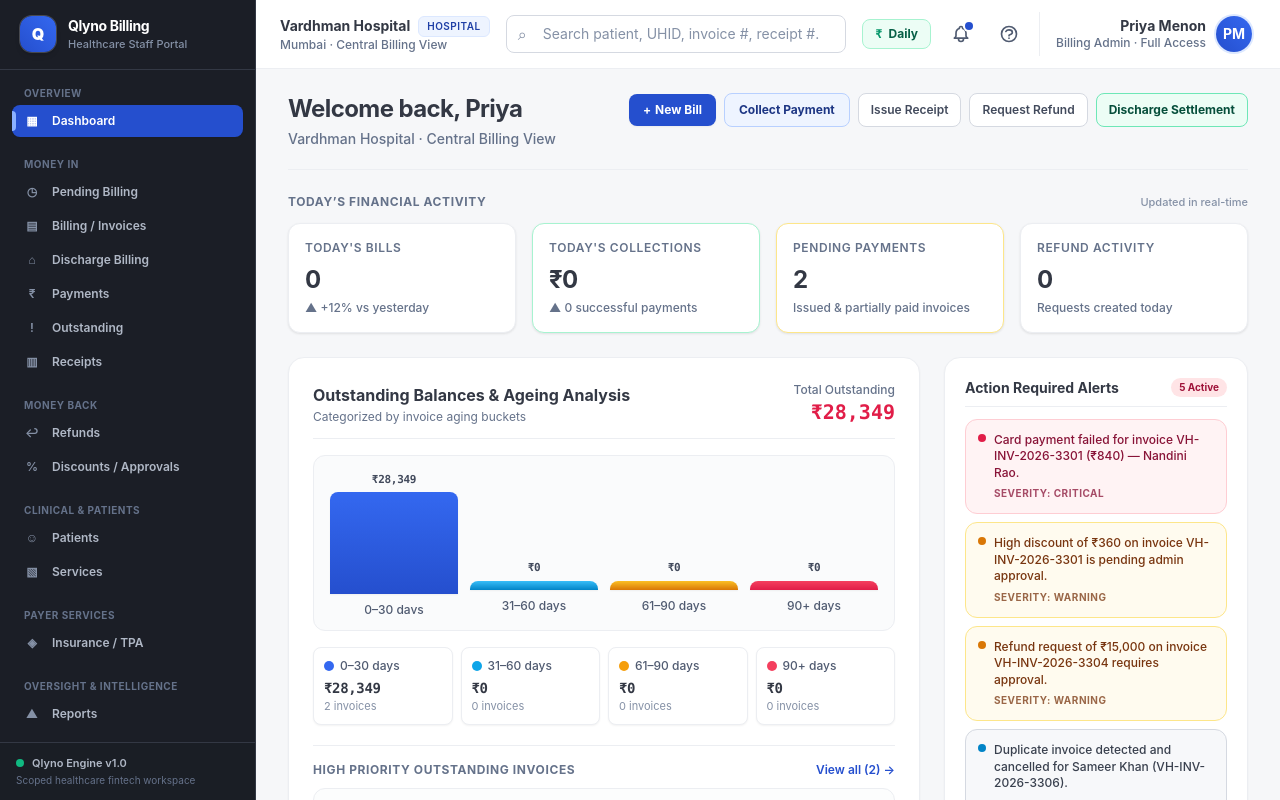
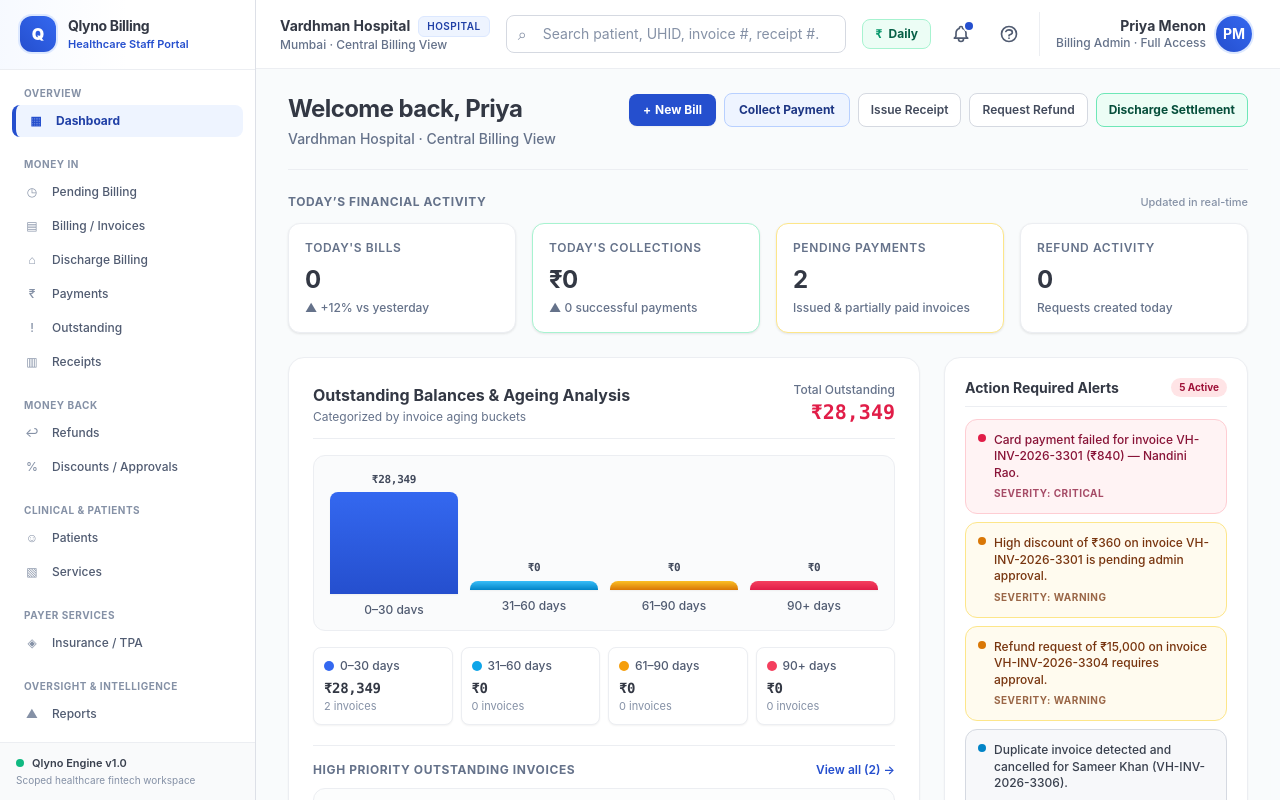
Before and after one commit to vortexdevelopment1/QLYNO, a Next.js app: page /dashboard in a window 1280 px wide. Shown: the top 800 px of the page. Built offline with nearby package versions, Linux system fonts and the light colour scheme.

Commit message:
theme changes dark to lighter version

```diff
--- a/components/dashboard/AgeingBarChart.tsx
+++ b/components/dashboard/AgeingBarChart.tsx
@@ -67,10 +67,10 @@ export function AgeingBarChart({ invoices }: AgeingBarChartProps) {
           return (
             <div key={bucket.key} className="group relative flex h-full flex-1 flex-col items-center justify-end">
               {/* Tooltip on hover */}
-              <div className="pointer-events-none absolute -top-12 z-20 hidden flex-col items-center whitespace-nowrap rounded-lg bg-ink-900 px-2.5 py-1.5 text-xs text-white shadow-xl transition-all group-hover:flex">
+              <div className="pointer-events-none absolute -top-12 z-20 hidden flex-col items-center whitespace-nowrap rounded-lg border border-ink-200 bg-white px-2.5 py-1.5 text-xs text-ink-900 shadow-xl transition-all group-hover:flex">
                 <span className="font-semibold">{bucket.label}</span>
                 <span>{formatINR(bucket.amount)} ({bucket.count} inv · {percentOfTotal}%)</span>
-                <div className="absolute -bottom-1 h-2 w-2 rotate-45 bg-ink-900" />
+                <div className="absolute -bottom-1 h-2 w-2 rotate-45 border-b border-r border-ink-200 bg-white" />
               </div>
 
               {/* Amount label above bar */}
--- a/components/layout/AppShell.tsx
+++ b/components/layout/AppShell.tsx
@@ -8,7 +8,7 @@ export function AppShell({ children }: { children: React.ReactNode }) {
   const [mobileOpen, setMobileOpen] = useState(false);
 
   return (
-    <div className="flex min-h-screen bg-ink-50">
+    <div className="flex min-h-screen bg-slate-50/80">
       <Sidebar mobileOpen={mobileOpen} onCloseMobile={() => setMobileOpen(false)} />
       <div className="flex min-w-0 flex-1 flex-col">
         <Header onOpenMobileNav={() => setMobileOpen(true)} />
--- a/components/layout/Sidebar.tsx
+++ b/components/layout/Sidebar.tsx
@@ -79,15 +79,15 @@ export function Sidebar({ mobileOpen, onCloseMobile }: { mobileOpen: boolean; on
   ];
 
   const content = (
-    <nav aria-label="Primary" className="flex min-h-full flex-col bg-ink-950 text-ink-100">
+    <nav aria-label="Primary" className="flex min-h-full flex-col bg-white text-ink-800">
       {/* Brand Shell Header */}
-      <div className="flex items-center gap-3 px-5 py-4 border-b border-ink-900 bg-ink-950">
-        <div className="flex h-9 w-9 items-center justify-center rounded-xl bg-gradient-to-tr from-brand-600 to-brand-500 text-base font-black text-white shadow-md ring-1 ring-white/20">
+      <div className="flex items-center gap-3 px-5 py-4 border-b border-ink-100 bg-gradient-to-r from-brand-50/50 via-white to-white">
+        <div className="flex h-9 w-9 items-center justify-center rounded-xl bg-gradient-to-tr from-brand-600 to-brand-500 text-base font-black text-white shadow-sm ring-2 ring-brand-100">
           Q
         </div>
         <div>
-          <p className="text-sm font-bold text-white tracking-tight">Qlyno Billing</p>
-          <p className="text-[11px] font-medium text-ink-400">Healthcare Staff Portal</p>
+          <p className="text-sm font-bold text-ink-900 tracking-tight">Qlyno Billing</p>
+          <p className="text-[11px] font-semibold text-brand-600">Healthcare Staff Portal</p>
         </div>
       </div>
 
@@ -99,7 +99,7 @@ export function Sidebar({ mobileOpen, onCloseMobile }: { mobileOpen: boolean; on
 
           return (
             <div key={group.title} className="space-y-1">
-              <p className="px-3 text-[10px] font-bold uppercase tracking-wider text-ink-500">
+              <p className="px-3 text-[10px] font-bold uppercase tracking-wider text-ink-400">
                 {group.title}
               </p>
               <ul className="space-y-0.5">
@@ -112,19 +112,16 @@ export function Sidebar({ mobileOpen, onCloseMobile }: { mobileOpen: boolean; on
                         onClick={onCloseMobile}
                         aria-current={active ? "page" : undefined}
                         className={classNames(
-                          "group relative flex items-center gap-3 rounded-lg px-3 py-2 text-xs font-semibold transition-all duration-150 focus-visible:outline-none focus-visible:ring-2 focus-visible:ring-brand-400",
+                          "group relative flex items-center gap-3 rounded-lg px-3 py-2 text-xs transition-all duration-150 focus-visible:outline-none focus-visible:ring-2 focus-visible:ring-brand-400",
                           active
-                            ? "bg-brand-600 text-white shadow-sm font-bold"
-                            : "text-ink-300 hover:bg-ink-900/80 hover:text-white"
+                            ? "bg-brand-50 text-brand-700 font-bold border-l-4 border-brand-600 shadow-2xs"
+                            : "text-ink-600 font-medium hover:bg-brand-50/60 hover:text-brand-700"
                         )}
                       >
-                        {active && (
-                          <span className="absolute left-0 top-1.5 bottom-1.5 w-1 rounded-r bg-brand-300" />
-                        )}
                         <span
                           className={classNames(
                             "w-4 text-center text-xs transition-colors",
-                            active ? "text-white font-bold" : "text-ink-400 group-hover:text-ink-200"
+                            active ? "text-brand-600 font-bold" : "text-ink-400 group-hover:text-brand-600"
                           )}
                           aria-hidden="true"
                         >
@@ -142,25 +139,25 @@ export function Sidebar({ mobileOpen, onCloseMobile }: { mobileOpen: boolean; on
       </div>
 
       {/* Footer System Status */}
-      <div className="mt-auto border-t border-ink-900 bg-ink-950/80 px-4 py-3 text-[11px] text-ink-400">
+      <div className="mt-auto border-t border-ink-100 bg-ink-50/60 px-4 py-3 text-[11px] text-ink-500">
         <div className="flex items-center gap-2">
           <span className="h-2 w-2 rounded-full bg-emerald-500 animate-pulse" />
-          <span className="font-semibold text-ink-300">Qlyno Engine v1.0</span>
+          <span className="font-semibold text-ink-800">Qlyno Engine v1.0</span>
         </div>
-        <p className="mt-0.5 text-[10px] text-ink-500">Scoped healthcare fintech workspace</p>
+        <p className="mt-0.5 text-[10px] text-ink-400">Scoped healthcare fintech workspace</p>
       </div>
     </nav>
   );
 
   return (
     <>
-      <div className="hidden w-64 shrink-0 lg:flex lg:flex-col lg:sticky lg:top-0 lg:h-screen lg:max-h-screen lg:overflow-y-auto no-scrollbar border-r border-ink-900 bg-ink-950">
+      <div className="hidden w-64 shrink-0 lg:flex lg:flex-col lg:sticky lg:top-0 lg:h-screen lg:max-h-screen lg:overflow-y-auto no-scrollbar border-r border-ink-200/80 bg-white">
         {content}
       </div>
       {mobileOpen && (
         <div className="fixed inset-0 z-50 flex lg:hidden">
-          <div className="w-64 max-h-screen overflow-y-auto no-scrollbar shadow-2xl">{content}</div>
-          <div className="flex-1 bg-ink-950/70 backdrop-blur-sm" onClick={onCloseMobile} />
+          <div className="w-64 max-h-screen overflow-y-auto no-scrollbar shadow-2xl bg-white border-r border-ink-200">{content}</div>
+          <div className="flex-1 bg-ink-900/30 backdrop-blur-xs" onClick={onCloseMobile} />
         </div>
       )}
     </>
--- a/components/ui/Drawer.tsx
+++ b/components/ui/Drawer.tsx
@@ -44,7 +44,7 @@ export function Drawer({
 
   return createPortal(
     <div
-      className="fixed inset-0 z-[9999] flex justify-end bg-ink-950/60 backdrop-blur-sm animate-in fade-in duration-200"
+      className="fixed inset-0 z-[9999] flex justify-end bg-ink-900/30 backdrop-blur-xs animate-in fade-in duration-200"
       onClick={onClose}
     >
       <div
--- a/components/ui/Modal.tsx
+++ b/components/ui/Modal.tsx
@@ -48,7 +48,7 @@ export function Modal({ open, onClose, title, children, footer, size = "md" }: M
 
   return createPortal(
     <div
-      className="fixed inset-0 z-[9999] flex items-center justify-center overflow-y-auto bg-ink-950/60 backdrop-blur-sm p-4 animate-in fade-in duration-200"
+      className="fixed inset-0 z-[9999] flex items-center justify-center overflow-y-auto bg-ink-900/30 backdrop-blur-xs p-4 animate-in fade-in duration-200"
       role="presentation"
       onClick={onClose}
     >
```
